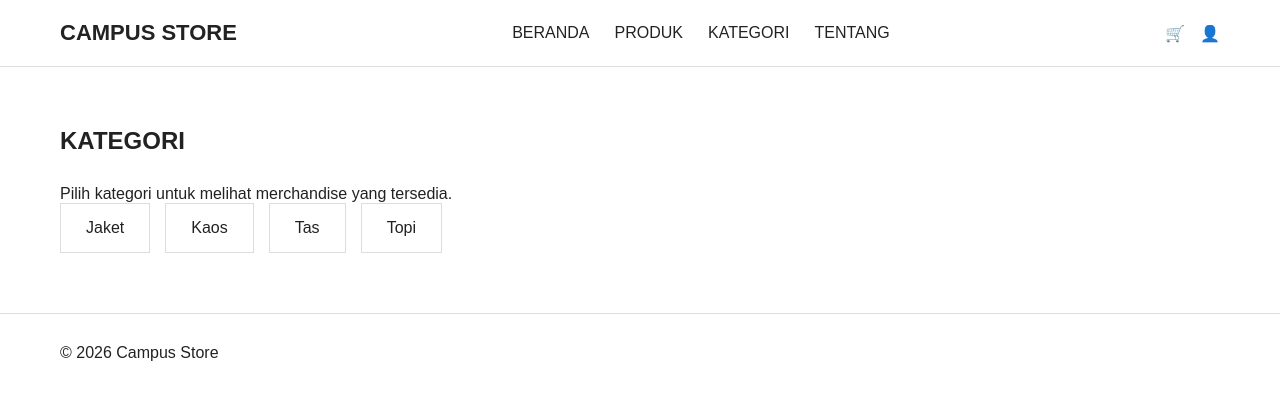
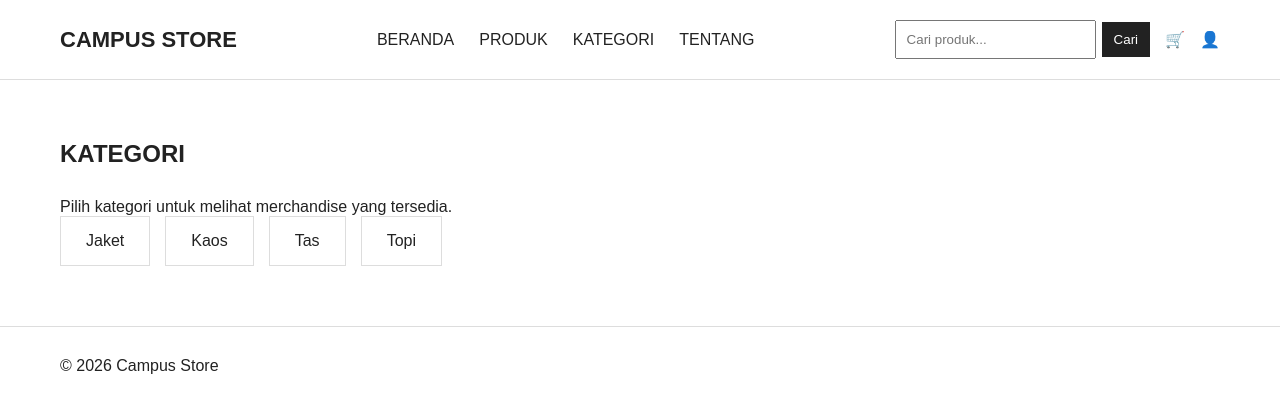
Before and after one commit to Sitinurii/campus_store_ITPM, a PHP site: page /kategori.php in a window 1280 px wide. Shown: the top 413 px of the page. Run offline with PHP 8.4, Linux system fonts and the light colour scheme; data that the repository does not hold is empty.

Commit message:
Match category page header to storefront
Co-authored-by: Copilot <223556219+Copilot@users.noreply.github.com>

```diff
--- a/kategori.php
+++ b/kategori.php
@@ -32,6 +32,10 @@ if ($kategori_result) {
     </nav>
 
     <div class="header-right">
+        <form class="header-search" action="produk.php" method="get" role="search">
+            <input type="search" name="q" placeholder="Cari produk..." aria-label="Cari produk">
+            <button type="submit">Cari</button>
+        </form>
         <a href="keranjang.php" aria-label="Keranjang">🛒</a>
         <a href="login.php" aria-label="Masuk">👤</a>
     </div>
```
